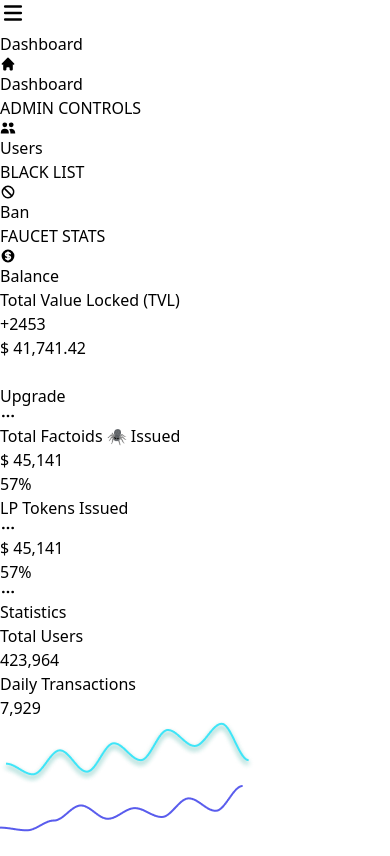
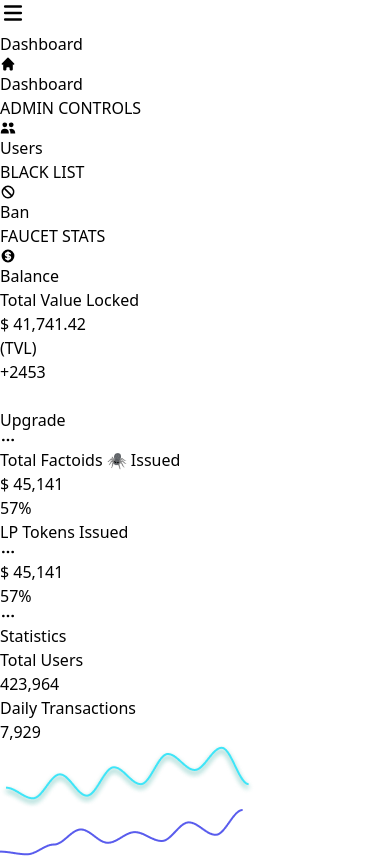
Before and after one commit to Hasnain-7860/web3-eth, a React (Vite) app: page / in a window 390 px wide. Built offline with nearby package versions, Linux system fonts and the light colour scheme.

Commit message:
Refine Dashboard and card UI layout and styles
Commented out background elements in Dashboard.jsx for a cleaner look. Improved DashboardCards.jsx by adjusting padding, margins, and text sizes for better responsiveness and readability, and updated button and badge colors for consistency.

```diff
--- a/src/components/Dashboard.jsx
+++ b/src/components/Dashboard.jsx
@@ -3,9 +3,9 @@ import DashboardCards from "./DashboardCards";
 export default function Dashboard() {
   return (
     <div className="min-h-screen bg-[#1b1fc9] relative overflow-hidden">
-      <div className="absolute top-10 left-32 w-16 h-16 bg-white/10 rounded-md" />
+      {/* <div className="absolute top-10 left-32 w-16 h-16 bg-white/10 rounded-md" />
       <div className="absolute top-40 right-40 w-20 h-20 bg-black/20 rounded-md" />
-      <div className="absolute bottom-20 left-1/2 w-24 h-24 bg-black/30 rounded-md" />
+      <div className="absolute bottom-20 left-1/2 w-24 h-24 bg-black/30 rounded-md" /> */}
 
     <DashboardCards/>
     </div>
--- a/src/components/DashboardCards.jsx
+++ b/src/components/DashboardCards.jsx
@@ -4,31 +4,33 @@ import color from "../assets/Color.png";
 
 export default function DashboardCards() {
   return (
-    <div className="grid grid-cols-1 md:grid-cols-2 gap-6 p-6">
+    <div className="grid grid-cols-1 md:grid-cols-2 gap-6 mt-10 p-5">
 
-      <div className="rounded-xl p-5 text-white bg-gradient-to-br from-blue-600 to-cyan-400">
+      <div className="rounded-xl p-6 pt-10 text-white bg-gradient-to-br from-blue-600 to-cyan-400 ">
         <div className="flex justify-between">
-          <p className="text-sm">Total Value Locked (TVL)</p>
-          <span className="text-xs bg-blue-500/30 px-2 py-1 rounded">+2453</span>
+          <p className="text-sm md:text-lg xl:text-[22px] ">Total Value Locked</p>
+          <h2 className="text-2xl font-semibold">$ 41,741.42</h2>
+        </div>
+        <div className="flex justify-between">
+          <p className="text-sm md:text-lg xl:text-[22px] ">(TVL)</p>
+          <span className="text-xs bg-[#3948E3] px-3 py-1.5 rounded">+2453</span>
         </div>
 
-        <h2 className="text-2xl font-semibold mt-4">$ 41,741.42</h2>
-
-        <div className="flex justify-between items-center mt-6">
+        <div className="flex justify-between items-center mt-16">
           <div className="flex gap-2">
             <button className="w-7 h-7 rounded bg-white/20" />
             <button className="w-7 h-7 rounded bg-white/20" />
           </div>
-          <button className="text-xs bg-blue-600 px-3 py-1.5 rounded">
+          <button className="text-xs bg-[#3948E3] px-3 py-1.5 rounded">
             Upgrade
           </button>
         </div>
       </div>
 
-      <div className="rounded-xl p-5 text-white bg-[#0b0f3a] relative">
+        <div className="rounded-xl p-5 text-white bg-[#0b0f3a] relative ">
           <FiMoreHorizontal className="absolute top-4 right-4 opacity-70" />
 
-        <p className="text-sm mb-2">Total Factoids 🕷 Issued</p>
+          <p className="text-sm md:text-lg xl:text-[22px]  mb-2">Total Factoids 🕷 Issued</p>
           <h2 className="text-2xl font-semibold text-cyan-400">$ 45,141</h2>
 
           <div className="mt-4">
@@ -44,7 +46,7 @@ export default function DashboardCards() {
 
       <div className="rounded-xl p-5 text-white bg-gradient-to-br from-blue-600 to-cyan-400">
         <div className="flex justify-between mb-2">
-          <p className="text-sm">LP Tokens Issued</p>
+          <p className="text-sm md:text-lg xl:text-[22px] ">LP Tokens Issued</p>
           <FiMoreHorizontal />
         </div>
 
@@ -64,7 +66,7 @@ export default function DashboardCards() {
       <div className="rounded-xl p-5 text-white bg-[#0b0f3a] relative">
         <FiMoreHorizontal className="absolute top-4 right-4 opacity-70" />
 
-        <p className="text-sm mb-4">Statistics</p>
+        <p className="text-sm md:text-lg xl:text-[22px]  mb-4">Statistics</p>
 
         <div className="grid grid-cols-2 gap-4 text-sm">
           <div>
```
Lines whose indentation alone changed are shown as unchanged.
